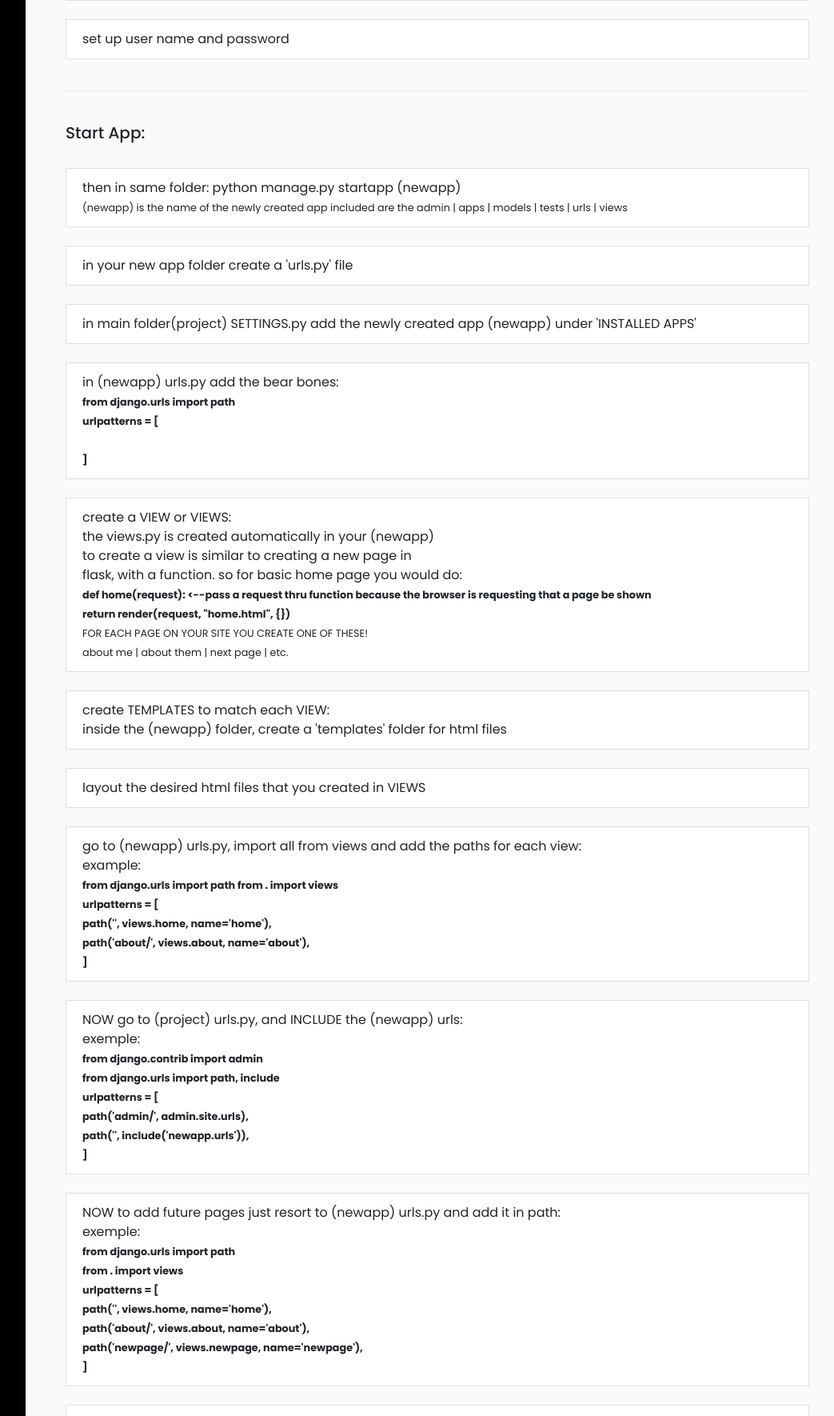
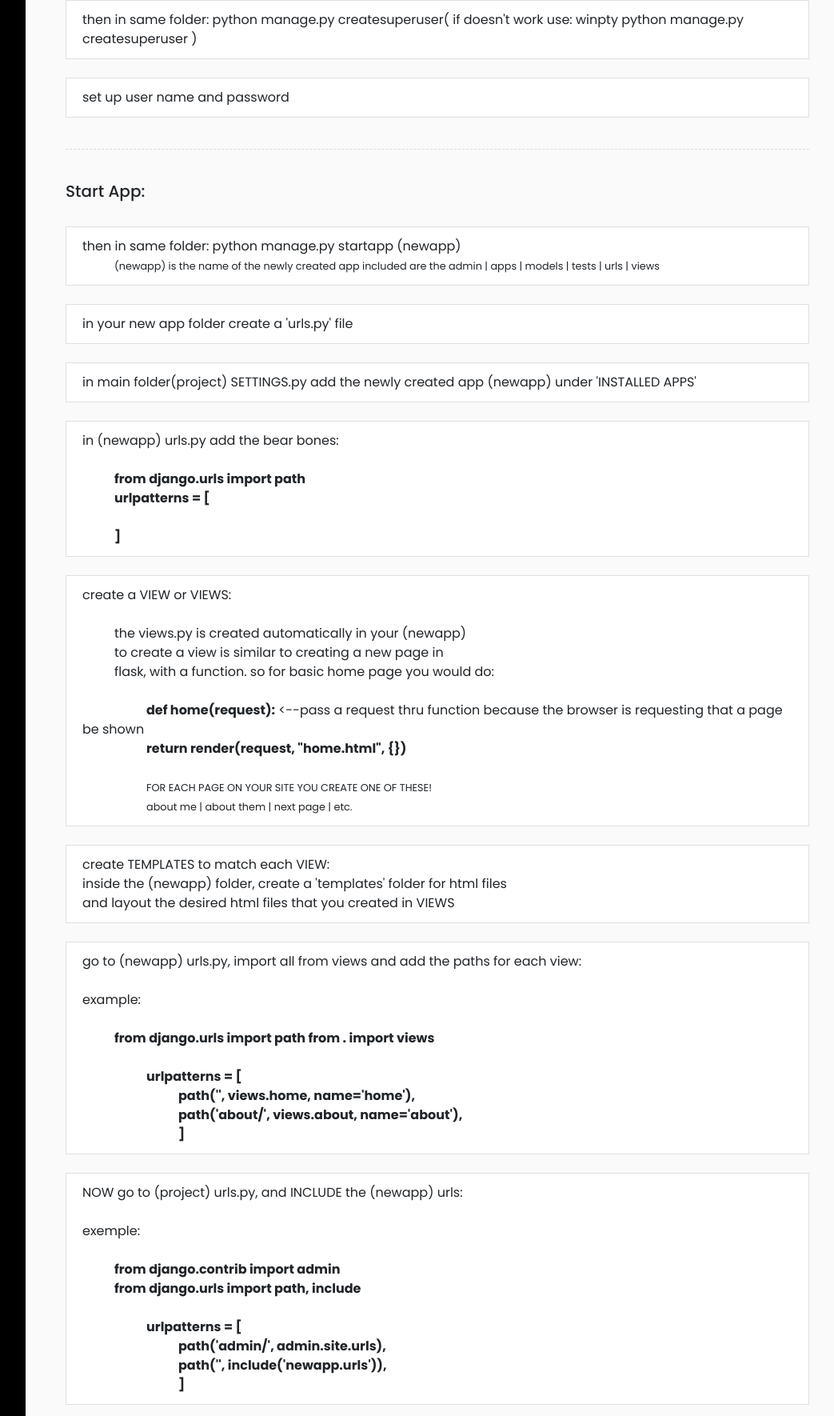
Before and after one commit to courthub74/CourDevs-Solutions, a Django app: page /setupdjango/ in a window 1280 px wide. Shown: the part 883-2653 px from the top of the page at 80% size, without its empty margins (218-1261 px from the left). Run offline with Django 3.2, Linux system fonts and the light colour scheme; some libraries are stand-ins or nearby versions.

Commit message:
Setting up Django done

```diff
--- a/courdevs/templates/setupdjango.html
+++ b/courdevs/templates/setupdjango.html
@@ -45,15 +45,17 @@
                 </div>
             </nav>
 
+            <div class="media-body ml-8" >
+			    <h3 class="mt-0">Setting up <img src="https://external-content.duckduckgo.com/iu/?u=http%3A%2F%2Fwww.vizteams.com%2Fwp-content%2Fuploads%2F2014%2F04%2Fdjango.png&f=1&nofb=1" height="40"  class="mr-3" alt="Django"> </h3>
+			</div>
+			<div class="line"></div>
 
 
            <div class="container-fluid">
             <div class="media">
 
 			<div class="container">
-			 <div class="media-body ml-8" >
-			    <h3 class="mt-0">Setting up <img src="https://external-content.duckduckgo.com/iu/?u=http%3A%2F%2Fwww.vizteams.com%2Fwp-content%2Fuploads%2F2014%2F04%2Fdjango.png&f=1&nofb=1" height="40"  class="mr-3" alt="Django"> </h3>
-			</div>
+
 
 			<br>
 
@@ -83,72 +85,116 @@
 			    	<div class="line"></div>
 
 
+			    	<style type="text/css">
+			    		.tab {
+			    			margin-left: 40px;
+			    		}
+			    		.tab80 {
+			    			margin-left: 80px;
+			    		}
+			    		.tab120 {
+			    			margin-left: 120px;
+			    		}
+			    	</style>
+
+
 			    	<h5 class="mt-0">Start App:</h5>
 			    	<br>
-			    	<li class="list-group-item">then in same folder: python manage.py startapp (newapp) <br> <small>(newapp) is the name of the newly created app included are the admin | apps | models | tests | urls | views</small></li>
+			    	<li class="list-group-item">then in same folder: python manage.py startapp (newapp) <br>
+			    	<span class="tab"><small>(newapp) is the name of the newly created app included are the admin | apps | models | tests | urls | views</small></li>
 			    	<br>
 			    	<li class="list-group-item">in your new app folder create a 'urls.py' file</li>
 			    	<br>
 			    	<li class="list-group-item">in main folder(project) SETTINGS.py add the newly created app (newapp) under 'INSTALLED APPS'</li>
 			    	<br>
-			    	<li class="list-group-item">in (newapp) urls.py add the bear bones: <br><small><b>from django.urls import path <br> urlpatterns = [ <br><br> ]</b></small></li>
+			    	<li class="list-group-item">in (newapp) urls.py add the bear bones: <br>
+			    		<br><span class="tab"><b>from django.urls import path</span>
+			    		<br><span class="tab">urlpatterns = [ </span>
+			    			<br><br><span class="tab"> ]</span></b></li>
 			    	<br>
-			    	<li class="list-group-item">create a VIEW or VIEWS:  <br>the views.py is created automatically in your (newapp)  <br> to create a view is similar to creating a new page in <br> flask, with a function. so for basic home page you would do:
-			    		<br><small><b>def home(request):   <--pass a request thru function because the browser is requesting that a page be shown<br> return render(request, "home.html", {})</b></small><br><small>FOR EACH PAGE ON YOUR SITE YOU CREATE ONE OF THESE! <br> about me | about them | next page | etc.</small></li>
+			    	<li class="list-group-item">create a VIEW or VIEWS:
+			    		<br>
+			    		<br><span class="tab">the views.py is created automatically in your (newapp)
+			    		<br><span class="tab">to create a view is similar to creating a new page in
+			    		<br><span class="tab">flask, with a function. so for basic home page you would do:
 			    			<br>
-			    	<li class="list-group-item">create TEMPLATES to match each VIEW: <br> inside the (newapp) folder, create a 'templates' folder for html files</li>
+
+			    		<br><span class="tab80"><b>def home(request):</b>   <--pass a request thru function because the browser is requesting that a page be shown<br><span class="tab80"><b>return render(request, "home.html", {})</b><br>
+			    			<br>
+			    		<span class="tab80"><small>FOR EACH PAGE ON YOUR SITE YOU CREATE ONE OF THESE!<br>
+			    			<span class="tab80">about me | about them | next page | etc.</small></li>
+			    			<br>
+			    	<li class="list-group-item">create TEMPLATES to match each VIEW: <br> inside the (newapp) folder, create a 'templates' folder for html files <br>
+			    	                             and layout the desired html files that you created in VIEWS</li>
 			    	<br>
-			    	<li class="list-group-item">layout the desired html files that you created in VIEWS</li>
-			    	<br>
-			    	<li class="list-group-item">go to (newapp) urls.py, import all from views and add the paths for each view: <br> example:<br><small><b>from django.urls import path
-				from . import views <br>
-				urlpatterns = [ <br>
-					path('', views.home, name='home'), <br>
-					path('about/', views.about, name='about'), <br>]</b></small></li>
-					<br>
+
+			    	<li class="list-group-item">go to (newapp) urls.py, import all from views and add the paths for each view: <br><br> example:
+			    		<br>
+			    		<br><span class="tab"><b>from django.urls import path from . import views <br>
+			    			<br>
+											<span class="tab80">urlpatterns = [ <br>
+												<span class="tab120">path('', views.home, name='home'), <br>
+												<span class="tab120">path('about/', views.about, name='about'), <br><span class="tab120">]</b></li>
+												<br>
+
 			    	<li class="list-group-item">NOW go to (project) urls.py, and INCLUDE the (newapp) urls:<br>
-
+			    		<br>
 						exemple:<br>
 
-							<small><b>from django.contrib import admin <br>
-							from django.urls import path, include <br>
+						 <br>
+
+							<span class="tab"><b>from django.contrib import admin <br>
+							<span class="tab">from django.urls import path, include <br>
+
+							<br>
+
+							<span class="tab80">urlpatterns = [ <br>
+
+								<span class="tab120">path('admin/', admin.site.urls), <br>
+								<span class="tab120">path('', include('newapp.urls')), <br>
+							<span class="tab120">]</b></li>
+							<br>
 
 
-							urlpatterns = [ <br>
-								path('admin/', admin.site.urls), <br>
-								path('', include('newapp.urls')), <br>
-							]</b></small></li>
-							<br>
 			    	<li class="list-group-item">NOW to add future pages just resort to (newapp) urls.py and add it in path:<br>
 
 							exemple:<br>
-
-								<small><b>from django.urls import path <br>
-								from . import views <br>
-
-								urlpatterns = [ <br>
-									path('', views.home, name='home'), <br>
-									path('about/', views.about, name='about'), <br>
-									path('newpage/', views.newpage, name='newpage'), <br>
-								]</b></small></li>
+								<br>
+								<span class="tab"><b>from django.urls import path <br>
+								<span class="tab">from . import views <br>
+									<br>
+								<span class="tab80">urlpatterns = [ <br>
+									<span class="tab120">path('', views.home, name='home'), <br>
+									<span class="tab120">path('about/', views.about, name='about'), <br>
+									<span class="tab120">path('newpage/', views.newpage, name='newpage'), <br>
+								<span class="tab120">]</b></small></li>
 								<br>
 			    	<li class="list-group-item">THEN go to views.py in (newapp) and add view: <br>
+			    			<br>
 
-							<small><b>#HOME <br>
-							def home(request): <br>
-								return render(request, "home.html", {}) <br>
+							<b>#HOME <br>
+								<br>
+							<b><span class="tab"></b>def home(request): <br>
+								<span class="tab80">return render(request, "home.html", {}) <br>
+
+								<br>
 
 							#ABOUT <br>
-							def about(request): <br>
-								return render(request, "about.html", {}) <br>
+							<br>
+							<span class="tab">def about(request): <br>
+								<span class="tab80">return render(request, "about.html", {}) <br>
+
+								<br>
 
 							#NEWPAGE <br>
-							def newpage(request): <br>
-								return render(request, "newpage.html", {})</b></small></li>
+							<br>
+							<span class="tab">def newpage(request): <br>
+								<span class="tab80">return render(request, "newpage.html", {})</b>
+								<br></li>
 								<br>
 			    	<li class="list-group-item">THEN go to templates and create the 'newpage.html'</li>
 			    	<br>
-			    	<li class="list-group-item">And So Forth ... </li>
+			    	<li class="list-group-item"> and So Forth ... </li>
 
 			    	<br>
 
```
Also changed, not shown: db.sqlite3.
